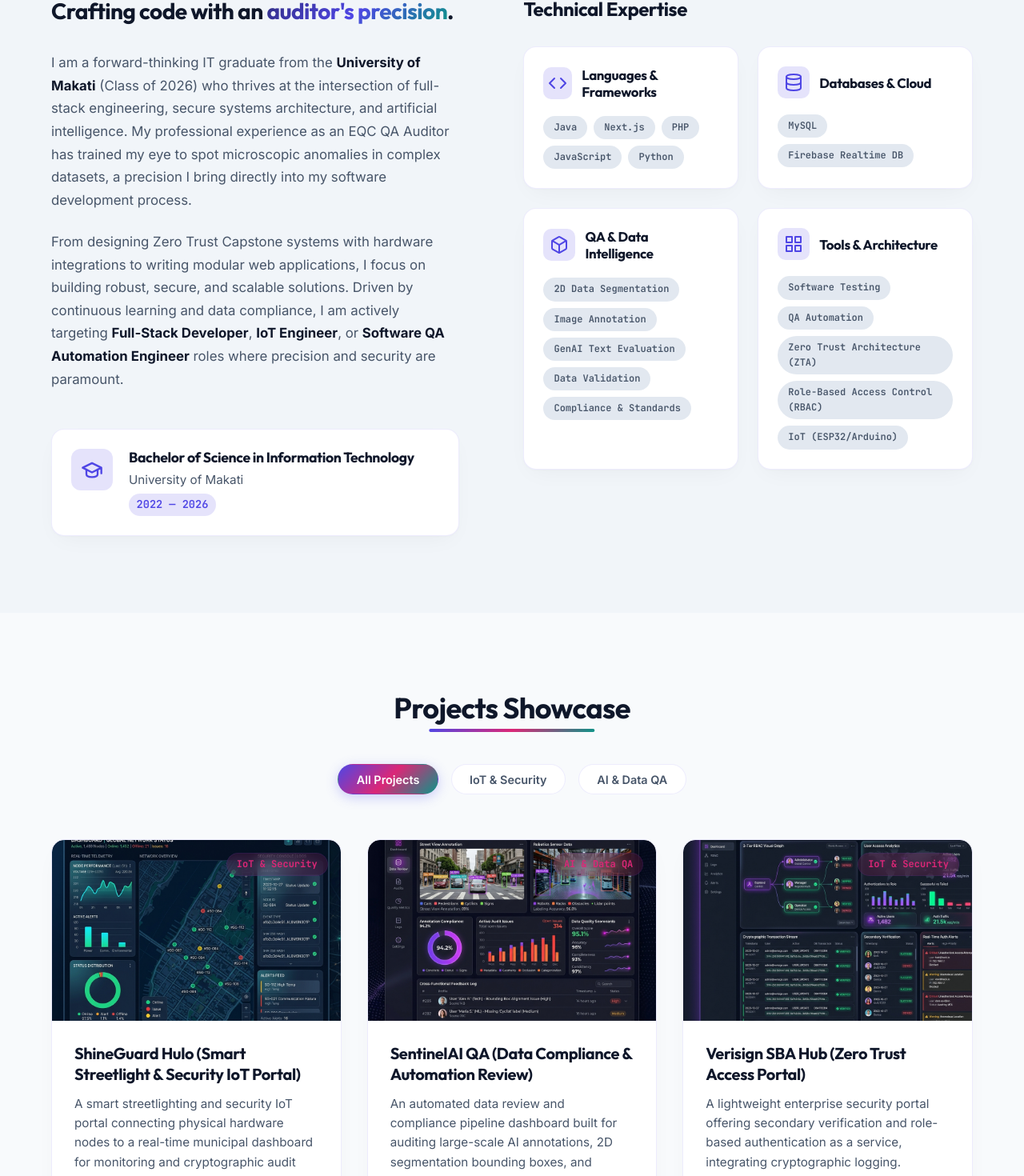
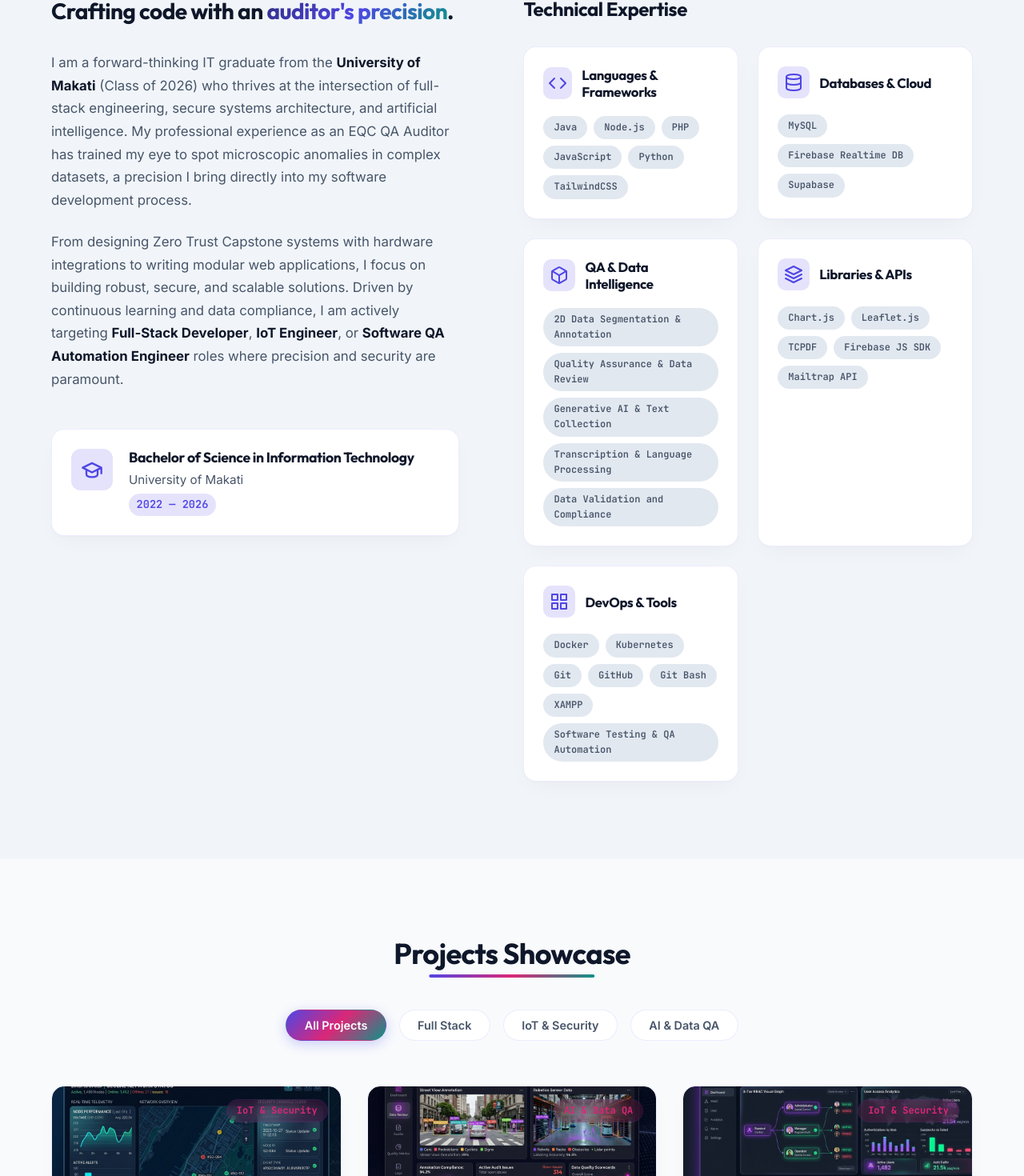
Before and after one commit to Artlein/MyPortfolio, a Next.js app: page / in a window 1280 px wide. Shown: the part 993-2463 px from the top of the page at 80% size. Built offline with nearby package versions, Linux system fonts and the light colour scheme.

Commit message:
Update portfolio: resume skills, add Malaya & Deltech projects

```diff
--- a/src/components/About.tsx
+++ b/src/components/About.tsx
@@ -21,7 +21,7 @@ const skillCategories = [
         <polyline points="8 6 2 12 8 18"></polyline>
       </svg>
     ),
-    skills: ["Java", "Next.js", "PHP", "JavaScript", "Python"],
+    skills: ["Java", "Node.js", "PHP", "JavaScript", "Python", "TailwindCSS"],
     colorClass: styles.cyanGlow,
   },
   {
@@ -42,7 +42,7 @@ const skillCategories = [
         <path d="M3 12c0 1.66 4 3 9 3s9-1.34 9-3"></path>
       </svg>
     ),
-    skills: ["MySQL", "Firebase Realtime DB"],
+    skills: ["MySQL", "Firebase Realtime DB", "Supabase"],
     colorClass: styles.indigoGlow,
   },
   {
@@ -64,16 +64,37 @@ const skillCategories = [
       </svg>
     ),
     skills: [
-      "2D Data Segmentation",
-      "Image Annotation",
-      "GenAI Text Evaluation",
-      "Data Validation",
-      "Compliance & Standards",
+      "2D Data Segmentation & Annotation",
+      "Quality Assurance & Data Review",
+      "Generative AI & Text Collection",
+      "Transcription & Language Processing",
+      "Data Validation and Compliance",
     ],
     colorClass: styles.pinkGlow,
   },
   {
-    title: "Tools & Architecture",
+    title: "Libraries & APIs",
+    icon: (
+      <svg
+        width="24"
+        height="24"
+        viewBox="0 0 24 24"
+        fill="none"
+        stroke="currentColor"
+        strokeWidth="2"
+        strokeLinecap="round"
+        strokeLinejoin="round"
+      >
+        <path d="M12 2L2 7l10 5 10-5-10-5z"></path>
+        <path d="M2 17l10 5 10-5"></path>
+        <path d="M2 12l10 5 10-5"></path>
+      </svg>
+    ),
+    skills: ["Chart.js", "Leaflet.js", "TCPDF", "Firebase JS SDK", "Mailtrap API"],
+    colorClass: styles.pinkGlow,
+  },
+  {
+    title: "DevOps & Tools",
     icon: (
       <svg
         width="24"
@@ -92,11 +113,13 @@ const skillCategories = [
       </svg>
     ),
     skills: [
-      "Software Testing",
-      "QA Automation",
-      "Zero Trust Architecture (ZTA)",
-      "Role-Based Access Control (RBAC)",
-      "IoT (ESP32/Arduino)",
+      "Docker",
+      "Kubernetes",
+      "Git",
+      "GitHub",
+      "Git Bash",
+      "XAMPP",
+      "Software Testing & QA Automation",
     ],
     colorClass: styles.yellowGlow,
   },
--- a/src/components/Projects.tsx
+++ b/src/components/Projects.tsx
@@ -33,7 +33,7 @@ const projectsData: Project[] = [
       "Implemented a Zero Trust Architecture (ZTA) featuring a 3-tier Role-Based Access Control (RBAC) system, Secondary Authentication verification, and SHA-256 cryptographic audit logs—resulting in zero security breaches."
     ],
     learned: "Building ShineGuard Hulo taught me how to securely orchestrate IoT hardware telemetry with web services under tight latency requirements and strict data integrity constraints.",
-    github: "https://github.com/SebastianArvinReyes/ShineGuard-Hulo", // Realistic links
+    github: "https://github.com/SebastianArvinReyes/ShineGuard-Hulo",
     demo: "#"
   },
   {
@@ -69,6 +69,40 @@ const projectsData: Project[] = [
     learned: "Working on Verisign honed my skills in enterprise-grade security protocols, cryptography integration, and designing bulletproof backend access verification points.",
     github: "#",
     demo: "#"
+  },
+  {
+    id: "malaya",
+    title: "Malaya",
+    category: "fullstack",
+    categoryLabel: "Full Stack",
+    summary: "A full-stack web application built to streamline workflows and deliver an intuitive digital experience, leveraging modern frameworks and database integrations.",
+    image: "/images/shineguard_hulo.png",
+    techStack: ["Node.js", "JavaScript", "MySQL", "PHP", "Git"],
+    highlights: [
+      "Designed and implemented a responsive, user-centric interface optimized for real-world usability.",
+      "Built robust back-end logic handling data management, authentication, and secure API communication.",
+      "Deployed and maintained the application with version control and collaborative development workflows."
+    ],
+    learned: "Malaya strengthened my ability to architect scalable full-stack systems end-to-end, balancing frontend UX with secure and efficient backend design.",
+    github: "#",
+    demo: "#"
+  },
+  {
+    id: "deltech",
+    title: "Deltech",
+    category: "fullstack",
+    categoryLabel: "Full Stack",
+    summary: "A full-stack technology platform designed to solve real-world problems with clean architecture, integrating multiple APIs and data sources into a seamless experience.",
+    image: "/images/sentinelai_qa.png",
+    techStack: ["JavaScript", "PHP", "MySQL", "Firebase JS SDK", "Chart.js"],
+    highlights: [
+      "Developed modular, maintainable code architecture following best practices for long-term scalability.",
+      "Integrated third-party APIs and data visualization libraries to enhance application insights and user value.",
+      "Implemented secure data handling and validation pipelines ensuring reliability and data integrity throughout."
+    ],
+    learned: "Deltech expanded my experience with API integrations and data-driven dashboards, sharpening my ability to build cohesive systems from multiple independent data sources.",
+    github: "#",
+    demo: "#"
   }
 ];
 
@@ -80,6 +114,7 @@ export default function Projects() {
     if (filter === "all") return true;
     if (filter === "iot") return project.category === "iot";
     if (filter === "aiqa") return project.category === "aiqa";
+    if (filter === "fullstack") return project.category === "fullstack";
     return true;
   });
 
@@ -99,6 +134,12 @@ export default function Projects() {
             className={`${styles.filterBtn} ${filter === "all" ? styles.activeFilter : ""}`}
           >
             All Projects
+          </button>
+          <button
+            onClick={() => setFilter("fullstack")}
+            className={`${styles.filterBtn} ${filter === "fullstack" ? styles.activeFilter : ""}`}
+          >
+            Full Stack
           </button>
           <button
             onClick={() => setFilter("iot")}
```
